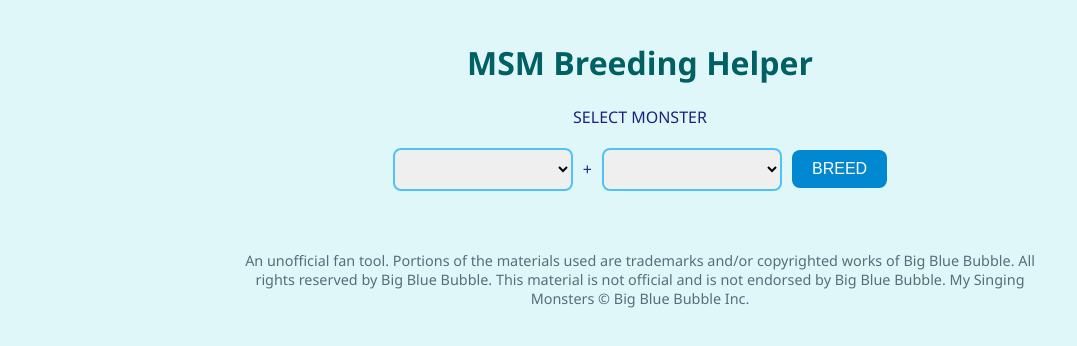
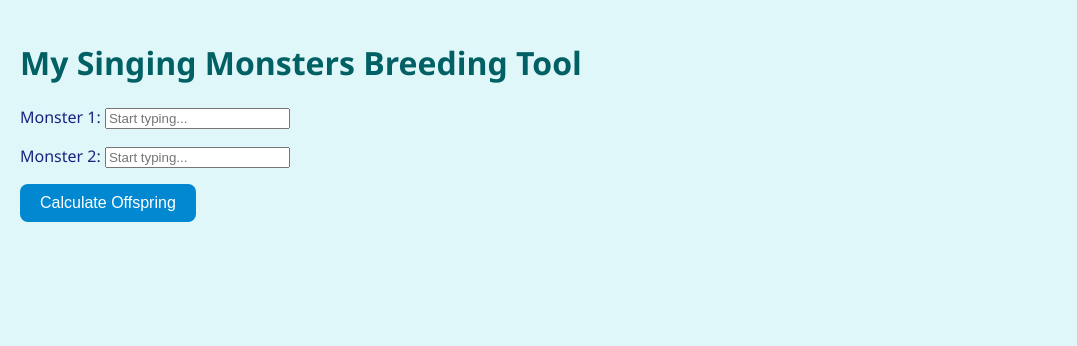
Before and after one commit to Loygee/msm-breeding-tool, a plain HTML site: page index.html in a window 1280 px wide. Shown: the whole page, without its empty margins (0-1077 px from the left). Drawn offline with Linux system fonts and the light colour scheme.

Commit message:
Update index.html

```diff
--- a/index.html
+++ b/index.html
@@ -3,32 +3,31 @@
 <head>
   <meta charset="UTF-8" />
   <meta name="viewport" content="width=device-width, initial-scale=1.0"/>
-  <title>MSM Breeding Helper</title>
+  <title>MSM Breeding Tool</title>
   <link rel="stylesheet" href="style.css" />
 </head>
 <body>
-  <div class="container">
-    <h1>MSM Breeding Helper</h1>
 
-    <p>SELECT MONSTER</p>
+  <h1>My Singing Monsters Breeding Tool</h1>
 
-    <div class="selectors">
-      <select id="parent1" class="monster-select"></select>
-      <span> + </span>
-      <select id="parent2" class="monster-select"></select>
-      <button onclick="calculateBreeding()">BREED</button>
-    </div>
-
-    <div id="results">
-      <!-- Results will appear here -->
-    </div>
-
-    <footer>
-      <p>An unofficial fan tool. Portions of the materials used are trademarks and/or copyrighted works of Big Blue Bubble. All rights reserved by Big Blue Bubble. This material is not official and is not endorsed by Big Blue Bubble. My Singing Monsters © Big Blue Bubble Inc.</p>
-    </footer>
+  <div class="search-container">
+    <label for="monster1-input">Monster 1:</label>
+    <input type="text" id="monster1-input" placeholder="Start typing..." />
+    <ul id="suggestions1" class="suggestions"></ul>
   </div>
 
-  <script src="data/monsters.json" type="application/json" id="monster-data"></script>
+  <div class="search-container">
+    <label for="monster2-input">Monster 2:</label>
+    <input type="text" id="monster2-input" placeholder="Start typing..." />
+    <ul id="suggestions2" class="suggestions"></ul>
+  </div>
+
+  <button onclick="calculateBreeding()">Calculate Offspring</button>
+
+  <div id="results"></div>
+
+  <!-- Load script after DOM -->
   <script src="script.js"></script>
+
 </body>
 </html>
```
